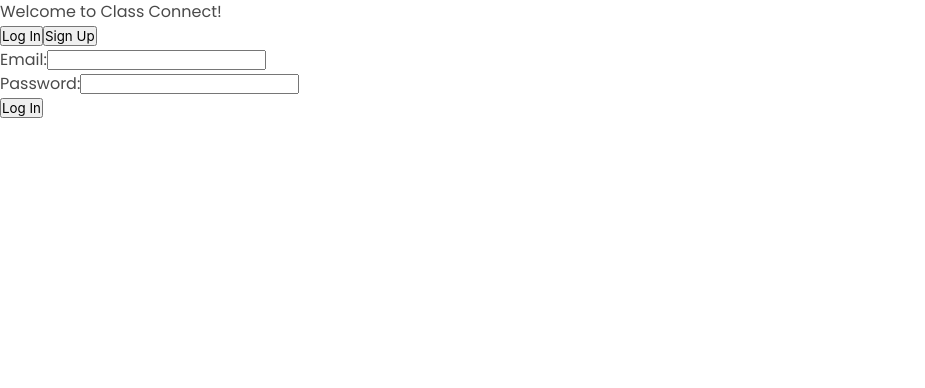
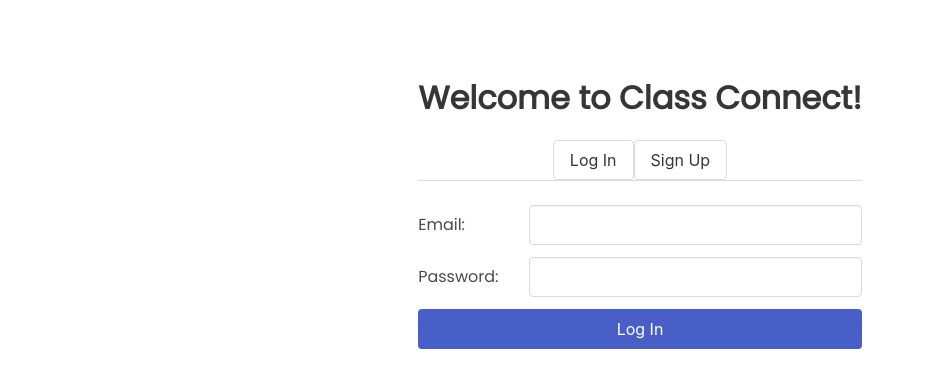
Before and after one commit to idougherty/cs-487-prototype, a React (Create React App) app: page /login in a window 1280 px wide. Shown: the top 388 px of the page, without its empty margins (0-925 px from the left). Built offline with nearby package versions, Linux system fonts and the light colour scheme; no server answers.

Commit message:
made login pretty

```diff
--- a/src/HomePage/index.js
+++ b/src/HomePage/index.js
@@ -11,7 +11,7 @@ import { arrayRemove, arrayUnion, collection, deleteDoc, doc, getDoc, setDoc, up
 import { db } from '../firebase';
 
 
-var store = require('store')
+// var store = require('store')
 
 function HomePage(props) {
   const {user} = useContext(UserContext);
@@ -19,13 +19,13 @@ function HomePage(props) {
   const [showAddEvent, setshowAddEvent] = useState(false)
 
   //Get each object stored and make a list from it
-  const getStoredEvents = () => {
-    var eventList = []
-    store.each(function(value, key) {
-      eventList = [...eventList, store.get(key)]
-    })
-    return eventList
-  }
+  // const getStoredEvents = () => {
+  //   var eventList = []
+  //   store.each(function(value, key) {
+  //     eventList = [...eventList, store.get(key)]
+  //   })
+  //   return eventList
+  // }
 
   const getEvents = async () => {
     let events = [];
--- a/src/LoginPage/index.css
+++ b/src/LoginPage/index.css
@@ -0,0 +1,26 @@
+.login-container {
+    width: max-content;
+    margin: 10vh auto;
+}
+
+.form-log-in, .form-sign-up {
+    width: 100%;
+    margin: 0 auto;
+}
+
+.field {
+    display: flex;
+    align-items: center;
+}
+
+.field label {
+    width: 25%;
+}
+
+.field .control {
+    width: 75%;
+}
+
+.login-container .button {
+    width: 100%;
+}
--- a/src/LoginPage/index.js
+++ b/src/LoginPage/index.js
@@ -61,10 +61,18 @@ function LoginPage() {
   };
 
   return (
-    <div>
-      <h1>Welcome to Class Connect!</h1>
-      <button onClick={ () => setTab("log in") }>Log In</button>
-      <button onClick={ () => setTab("sign up") }>Sign Up</button>
+    <div className='login-container'>
+      <h1 className='title is-3'>Welcome to Class Connect!</h1>
+      <div className='tabs is-centered'>
+        <ul>
+          <li className={tab == "log in" && "is-active"}>
+            <button className='button' onClick={ () => setTab("log in") }>Log In</button>
+          </li>
+          <li className={tab == "log in" && "is-active"}>
+            <button className='button' onClick={ () => setTab("sign up") }>Sign Up</button>
+          </li>
+        </ul>
+      </div>
       {(tab === "log in")
         ? <LoginForm handler={ handleLogin }/>
         : <SignUpForm handler={ handleSignUp }/>}
@@ -76,11 +84,20 @@ function LoginPage() {
 function LoginForm(props) {
   return (
     <form className="form-log-in" onSubmit={ props.handler }>
+      <div className='field'>
         <label htmlFor="email">Email:</label>
-      <input type="text" id="email" name="email"/> <br/>
+        <div className='control'>
+          <input className='input' type="text" id="email" name="email"/>
+        </div>
+      </div>
+
+      <div className='field'>
         <label htmlFor="password">Password:</label>
-      <input type="password" id="password" name="password"/> <br/>
-      <button type='submit'>Log In</button>
+        <div className='control'>
+          <input className='input' type="password" id="password" name="password"/>
+        </div>
+      </div>
+      <button className="button is-link" type='submit'>Log In</button>
     </form>
   );
 }
@@ -88,22 +105,51 @@ function LoginForm(props) {
 function SignUpForm(props) {
   return (
     <form className="form-sign-up" onSubmit={ props.handler }>
+      <div className='field'>
         <label htmlFor="userType">User Type:</label>
-      <select id="userType" name="userType">
+        <div className='control'>
+          <select className='select' id="userType" name="userType">
             <option value="student">Student</option>
             <option value="teacher">Teacher</option>
-      </select> <br/>
+          </select>
+        </div>
+      </div>
+
+      <div className='field'>
         <label htmlFor="fname">First Name:</label>
-      <input type="text" id="fname" name="fname"/> <br/>
+        <div className='control'>
+          <input className='input' type="text" id="fname" name="fname"/>
+        </div>
+      </div>
+
+      <div className='field'>
         <label htmlFor="lname">Last Name:</label>
-      <input type="text" id="lname" name="lname"/> <br/>
+        <div className='control'>
+          <input className='input' type="text" id="lname" name="lname"/>
+        </div>
+      </div>
+
+      <div className='field'>
         <label htmlFor="email">Email:</label>
-      <input type="text" id="email" name="email"/> <br/>
+        <div className='control'>
+          <input className='input' type="text" id="email" name="email"/>
+        </div>
+      </div>
+
+      <div className='field'>
         <label htmlFor="password">Password:</label>
-      <input type="password" id="password" name="password"/> <br/>
+        <div className='control'>
+          <input className='input' type="password" id="password" name="password"/>
+        </div>
+      </div>
+
+      <div className='field'>
         <label htmlFor="cpassword">Confirm Password:</label>
-      <input type="password" id="cpassword" name="cpassword"/> <br/>
-      <button type='submit'>Sign Up</button>
+        <div className='control'>
+          <input className='input' type="password" id="cpassword" name="cpassword"/>
+        </div>
+      </div>
+      <button className='button is-link' type='submit'>Sign Up</button>
     </form>
   );
 }
```
Also changed, not shown: 1 other file (tests, documents, lock files or other folders). Lines whose indentation alone changed are shown as unchanged.
